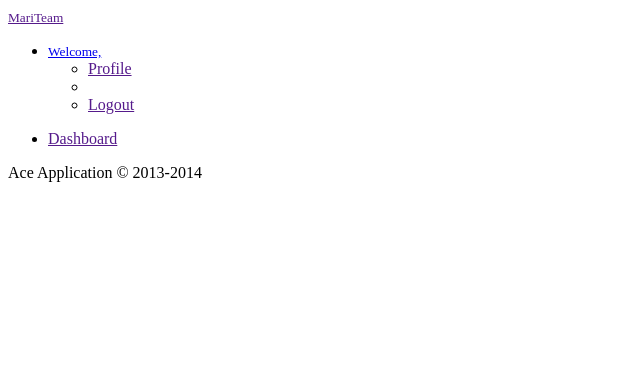
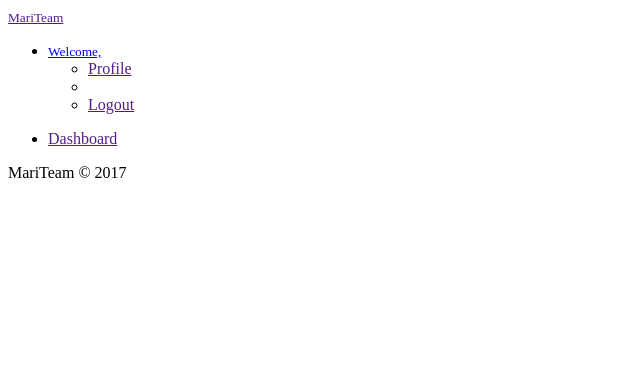
Before and after one commit to danurwenda/mariteam, a PHP site: the page made by application/views/front/template_ace2.php in a window 1280 px wide. Shown: the top 374 px of the page, without its empty margins (0-640 px from the left). Run offline with PHP 8.4, Linux system fonts and the light colour scheme; the template is opened without the code that fills it, so the values that code supplies are empty; some libraries are stand-ins or nearby versions.

Commit message:
fixing footer area

```diff
--- a/application/views/front/event_form.php
+++ b/application/views/front/event_form.php
@@ -276,6 +276,7 @@
         </div>
         <!-- /.panel -->
     </div>
+</div>
 <!-- /.col-lg-12 -->
 <?php if (isset($event)) { ?>
     <!-- Fine Uploader Thumbnails template w/ customization
--- a/application/views/front/project_form.php
+++ b/application/views/front/project_form.php
@@ -405,6 +405,7 @@ if (
         <!-- /.panel -->
     </div>
     <!-- /.col-lg-12 -->
+</div>
 <div id="topic-modal-form" class="modal" tabindex="-1">
     <div class="modal-dialog">
         <div class="modal-content">
@@ -1009,4 +1010,3 @@ if (
     </div>
 <?php }
 ?>
-    <!-- di mana -->
--- a/application/views/front/template_ace2.php
+++ b/application/views/front/template_ace2.php
@@ -186,23 +186,7 @@
                 <div class="footer-inner">
                     <div class="footer-content">
                         <span class="bigger-120">
-                            <span class="blue bolder">Ace</span>
-                            Application &copy; 2013-2014
-                        </span>
-
-                        &nbsp; &nbsp;
-                        <span class="action-buttons">
-                            <a href="#">
-                                <i class="ace-icon fa fa-twitter-square light-blue bigger-150"></i>
-                            </a>
-
-                            <a href="#">
-                                <i class="ace-icon fa fa-facebook-square text-primary bigger-150"></i>
-                            </a>
-
-                            <a href="#">
-                                <i class="ace-icon fa fa-rss-square orange bigger-150"></i>
-                            </a>
+                            <span class="blue bolder">Mari</span>Team &copy; 2017
                         </span>
                     </div>
                 </div>
--- a/application/views/public/template.php
+++ b/application/views/public/template.php
@@ -70,7 +70,7 @@
             <footer id="footer">
                 <div class="container">
                     <div class="row text-center">
-                        <p>&copy; Baker Theme & Dimas Danurwenda. All Rights Reserved.</p>
+                        <p>&copy; 2017 Baker Theme & Dimas Danurwenda. All Rights Reserved.</p>
                         <div class="credits">
                             <!--
                                 All the links in the footer should remain intact.
```
Lines whose indentation alone changed are shown as unchanged.
